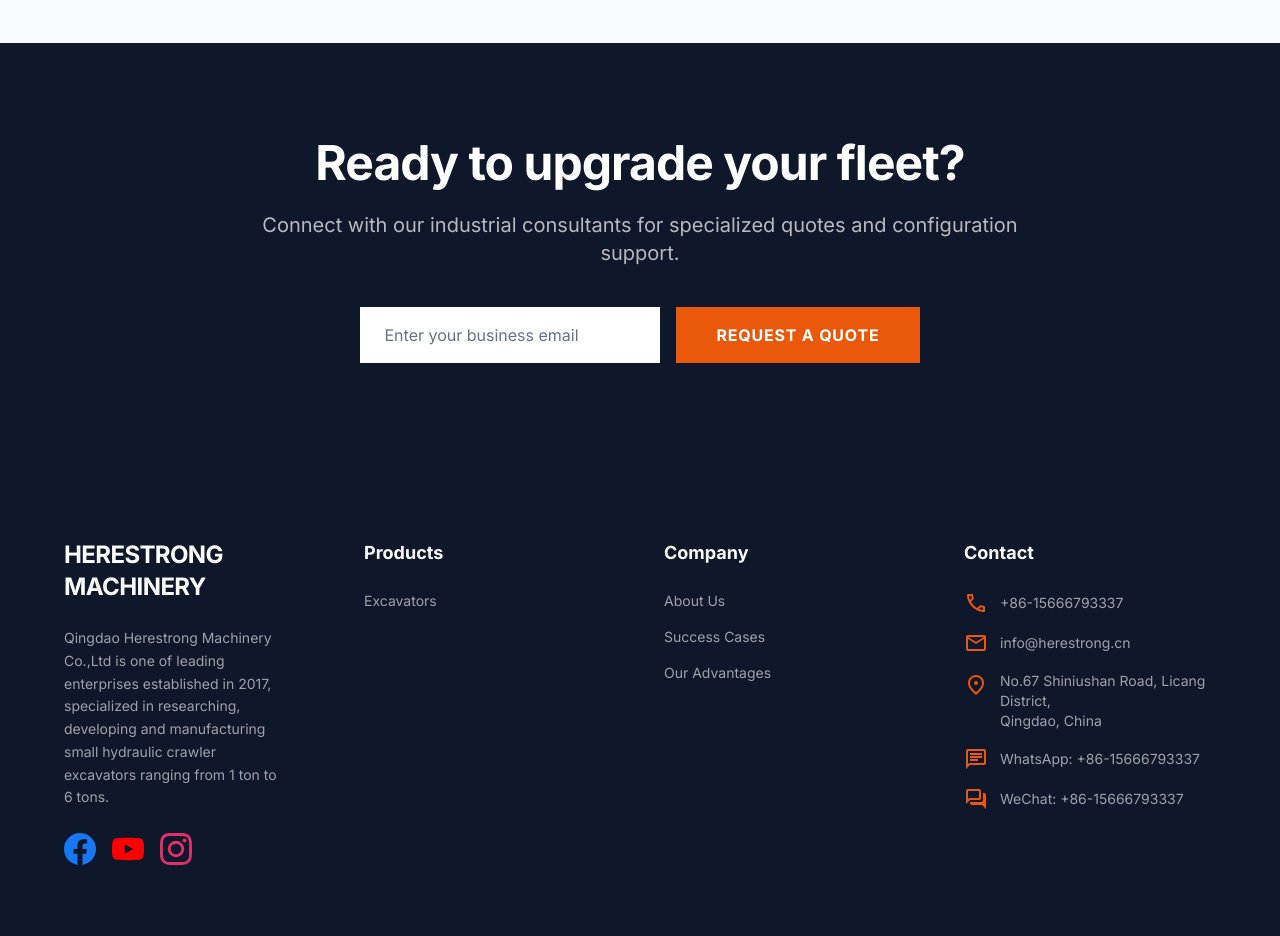
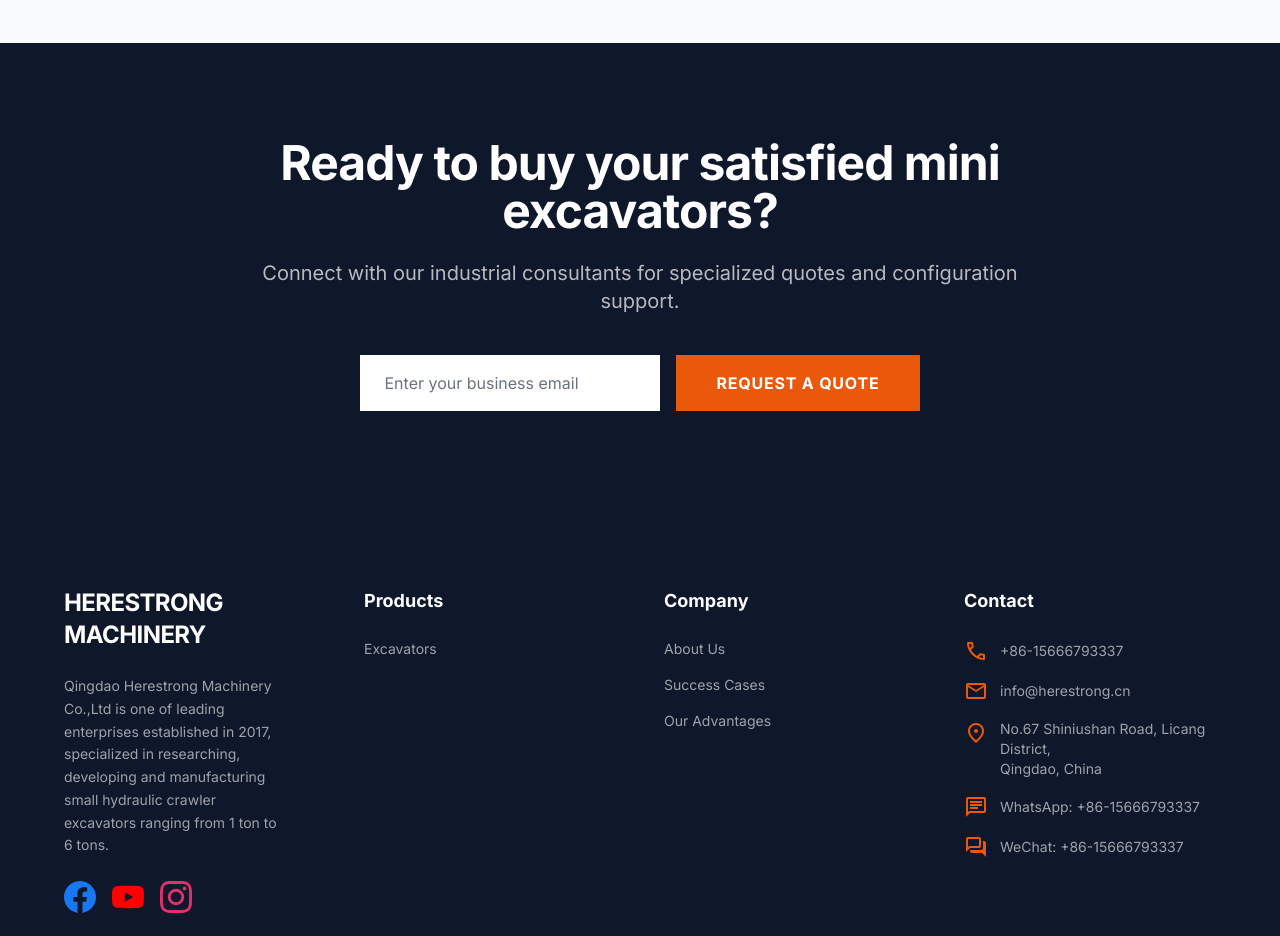
Before and after one commit to zhuge202322/1200wajue, a Next.js app: page / in a window 1280 px wide. Shown: the part 4960-5896 px from the top of the page. Built offline with nearby package versions, Linux system fonts and the light colour scheme.

Commit message:
fix: change CTA text on homepage

```diff
--- a/src/app/page.tsx
+++ b/src/app/page.tsx
@@ -189,7 +189,7 @@
       {/* CTA Section */}
       <section className="py-24 bg-on-background text-white relative overflow-hidden">
         <div className="max-w-4xl mx-auto px-8 text-center relative z-10">
-          <h2 className="text-4xl md:text-5xl font-bold mb-6">Ready to upgrade your fleet?</h2>
+          <h2 className="text-4xl md:text-5xl font-bold mb-6">Ready to buy your satisfied mini excavators?</h2>
           <p className="text-xl mb-10 text-white/70">Connect with our industrial consultants for specialized quotes and configuration support.</p>
           <div className="flex flex-col sm:flex-row justify-center gap-4">
             <input
```
